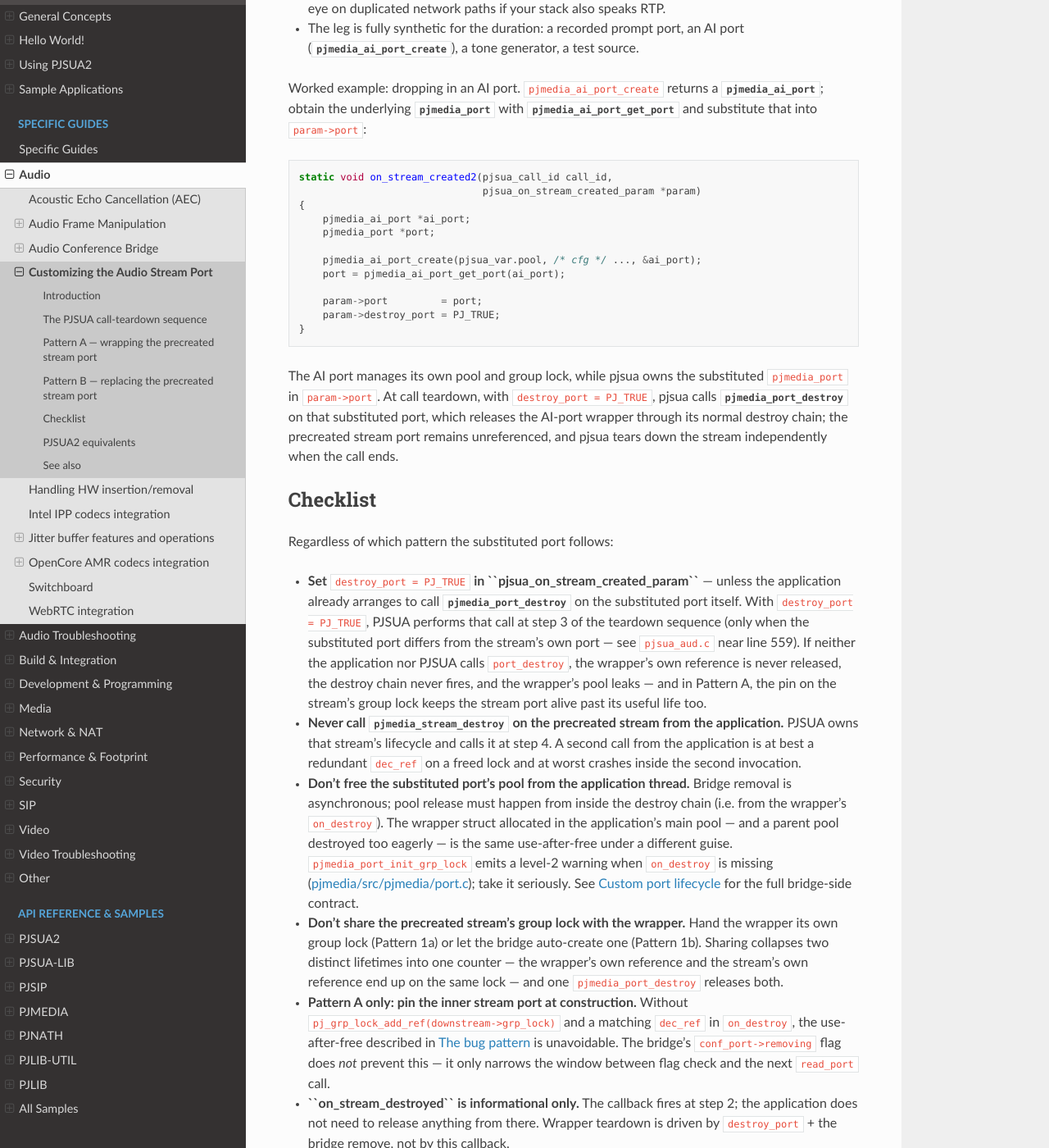
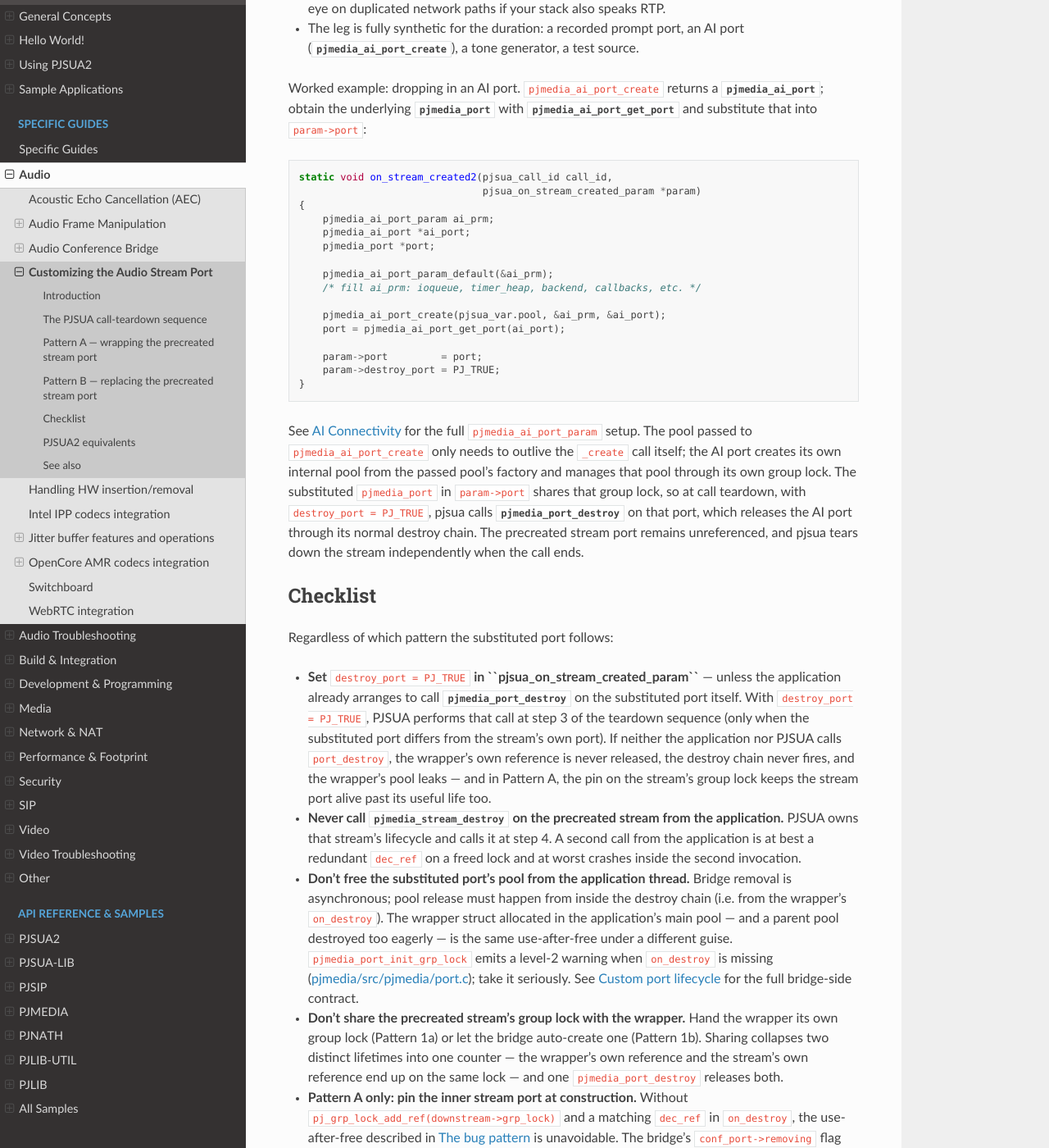
Before and after one commit to pjsip/pjproject_docs, a Sphinx documentation site: the page built from docs/source/specific-guides/audio/custom_audio_stream_port.rst, in a window 1280 px wide and 1400 px high, scrolled down 5882 px. Shown: the whole window at 82% size. Built offline with Sphinx 7.4.7 and the Read the Docs theme 3.1.0, drawn with Linux system fonts in a browser that asks for light colours; the version number could not be read and is left out; some of the changed text lies outside the part shown.

Commit message:
docs: audio stream port — address Copilot review
Three Copilot review findings on PR #56:

1. AI port worked example (line 366): the call signature was
   hand-wavy about the param argument. Updated to use
   pjmedia_ai_port_param + pjmedia_ai_port_param_default()
   matching the convention in ai_connectivity.rst, with a
   cross-reference there for the full setup. Also clarified
   pool ownership — the pool passed to _create only needs to
   outlive the _create call itself; the AI port creates its
   own internal pool from the passed factory and manages it
   via group lock.

2. Line-number consistency (line 381): the checklist bullet
   referenced "pjsua_aud.c near line 559" while the teardown
   snippet labels the relevant pjmedia_port_destroy() call as
   "~:562" — different lines in the same conditional block.
   Dropped the specific line number from the checklist; the
   teardown snippet is enough.

3. See also bullet (line 482): the bullet referred to
   pjmedia_conf_remove_port while the rest of the guide uses
   pjsua_conf_remove_port. Made the relationship explicit:
   "pjsua_conf_remove_port (which delegates to
   pjmedia_conf_remove_port) returns before the port is
   actually unregistered". The cross-ref still points at the
   bridge-level asynchronous_operations section, which is the
   canonical discussion.

A fourth Copilot finding (the AI port returning pjmedia_port*
vs pjmedia_ai_port*) was already addressed by an earlier
Copilot Autofix commit (412acf6).

Build: make html clean (3 pre-existing warnings unrelated).

Co-Authored-By: Claude Code

```diff
--- a/docs/source/specific-guides/audio/custom_audio_stream_port.rst
+++ b/docs/source/specific-guides/audio/custom_audio_stream_port.rst
@@ -349,23 +349,32 @@ returns a :cpp:any:`pjmedia_ai_port`; obtain the underlying
    static void on_stream_created2(pjsua_call_id call_id,
                                   pjsua_on_stream_created_param *param)
    {
+       pjmedia_ai_port_param ai_prm;
        pjmedia_ai_port *ai_port;
        pjmedia_port *port;
 
-       pjmedia_ai_port_create(pjsua_var.pool, /* cfg */ ..., &ai_port);
+       pjmedia_ai_port_param_default(&ai_prm);
+       /* fill ai_prm: ioqueue, timer_heap, backend, callbacks, etc. */
+
+       pjmedia_ai_port_create(pjsua_var.pool, &ai_prm, &ai_port);
        port = pjmedia_ai_port_get_port(ai_port);
 
        param->port         = port;
        param->destroy_port = PJ_TRUE;
    }
 
-The AI port manages its own pool and group lock, while pjsua owns
-the substituted ``pjmedia_port`` in ``param->port``. At call
-teardown, with ``destroy_port = PJ_TRUE``, pjsua calls
-:cpp:any:`pjmedia_port_destroy` on that substituted port, which
-releases the AI-port wrapper through its normal destroy chain;
-the precreated stream port remains unreferenced, and pjsua tears
-down the stream independently when the call ends.
+See :doc:`/specific-guides/media/ai_connectivity` for the full
+``pjmedia_ai_port_param`` setup. The pool passed to
+``pjmedia_ai_port_create`` only needs to outlive the
+``_create`` call itself; the AI port creates its own internal
+pool from the passed pool's factory and manages that pool
+through its own group lock. The substituted ``pjmedia_port`` in
+``param->port`` shares that group lock, so at call teardown,
+with ``destroy_port = PJ_TRUE``, pjsua calls
+:cpp:any:`pjmedia_port_destroy` on that port, which releases
+the AI port through its normal destroy chain. The precreated
+stream port remains unreferenced, and pjsua tears down the
+stream independently when the call ends.
 
 Checklist
 ---------
@@ -378,12 +387,11 @@ Regardless of which pattern the substituted port follows:
   the substituted port itself. With ``destroy_port = PJ_TRUE``,
   PJSUA performs that call at step 3 of the teardown sequence
   (only when the substituted port differs from the stream's
-  own port — see ``pjsua_aud.c`` near line 559). If neither the
-  application nor PJSUA calls ``port_destroy``, the wrapper's
-  own reference is never released, the destroy chain never
-  fires, and the wrapper's pool leaks — and in Pattern A, the
-  pin on the stream's group lock keeps the stream port alive
-  past its useful life too.
+  own port). If neither the application nor PJSUA calls
+  ``port_destroy``, the wrapper's own reference is never
+  released, the destroy chain never fires, and the wrapper's
+  pool leaks — and in Pattern A, the pin on the stream's group
+  lock keeps the stream port alive past its useful life too.
 
 - **Never call** :cpp:any:`pjmedia_stream_destroy` **on the
   precreated stream from the application.** PJSUA owns that
@@ -478,7 +486,8 @@ See also
   every custom port must honour, including the substituted
   ports described here.
 - :ref:`asynchronous_operations` — why
-  ``pjmedia_conf_remove_port`` returns before the port is
+  ``pjsua_conf_remove_port`` (which delegates to
+  ``pjmedia_conf_remove_port``) returns before the port is
   actually unregistered.
 - :doc:`/specific-guides/develop/group_lock` — group lock
   semantics and the :cpp:any:`pj_grp_lock_add_ref` /
```
